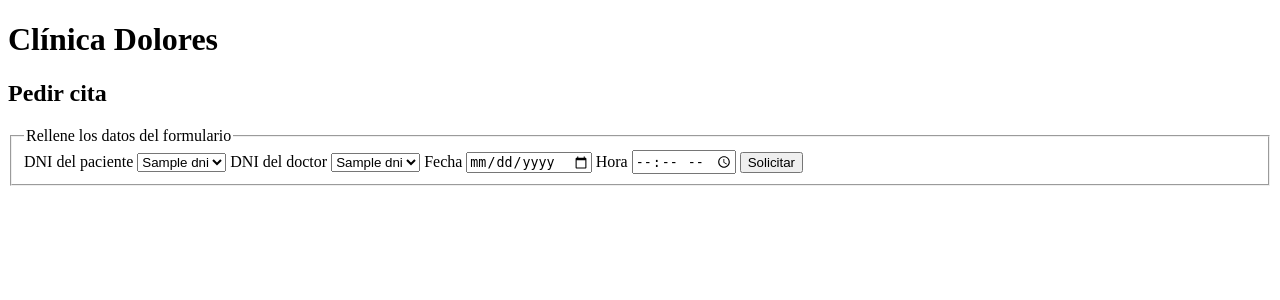
After one commit to jaguileraaguilera/clinica, a PHP site: the page made by views/citas/pedir.php in a window 1280 px wide. The commit adds this page. Shown: the top 300 px of the page. Run offline with PHP 8.4, Linux system fonts and the light colour scheme; the template is opened without the code that fills it: most values are stand-ins (such as "Sample title", 1, 10 or a date in 2020); some libraries are stand-ins or nearby versions.

Commit message:
formulario solicitud cita usuario administrador implementado

```diff
--- a/controllers/DoctorController.php
+++ b/controllers/DoctorController.php
@@ -16,8 +16,12 @@ class DoctorController {
     $this -> service -> datos_doctor($dni_doctor);
   }
 
+  public function extraer_todos() {
+    return $this -> service -> listar();
+  }
+
   public function listar() {
-    $doctores = $this -> service -> listar();
+    $doctores = $this -> extraer_todos();
     require_once 'views/volver_inicio.php';
     require_once 'views/doctor/listar.php';
     return $doctores;
--- a/controllers/UsuarioController.php
+++ b/controllers/UsuarioController.php
@@ -23,8 +23,12 @@ class UsuarioController {
     return $this -> service -> datos_usuario($correo_usuario);
   }
 
+  public function extraer_todos() {
+    return $this -> service -> listar();
+  }
+
   public function listar() {
-    $usuarios = $this -> service -> listar();
+    $usuarios = $this -> extraer_todos();
     require_once 'views/volver_inicio.php';
     require_once 'views/usuario/listar.php';
     return $usuarios;
--- /dev/null
+++ b/views/citas/pedir.php
@@ -0,0 +1,31 @@
+<section>
+    <h2>Pedir cita</h2>
+
+    <form action="<?=base_url?>/Cita/pedir" method="POST">
+        <fieldset>
+            <legend>Rellene los datos del formulario</legend>
+
+            <label for="paciente_dni">DNI del paciente</label>
+            <select id="paciente_dni" name="paciente_dni">
+            <?php foreach($usuarios as $usuario):?>
+                <option value="<?=$usuario->getDni()?>"><?=$usuario->getDni()?></option>
+            <?php endforeach;?>
+            </select>
+
+            <label for="doctor_dni">DNI del doctor</label>
+            <select id="doctor_dni" name="doctor_dni">
+            <?php foreach($doctores as $doctor):?>
+                <option value="<?=$doctor->getDni()?>"><?=$doctor->getDni()?></option>
+            <?php endforeach;?>
+            </select>
+
+            <label for="fecha">Fecha</label>
+            <input type="date" name="fecha" id="fecha" required>
+
+            <label for="hora">Hora</label>
+            <input type="time" name="hora" id="hora" required>
+
+            <input type="submit" value="Solicitar">
+        </fieldset>
+    </form>
+</section>
--- a/views/usuario/panel_administrador.php
+++ b/views/usuario/panel_administrador.php
@@ -25,7 +25,7 @@
     <nav>
         <ul>
             <li><a href="<?=base_url."/Cita/listar"?>">Ver todas</a></li>
-            <li><a href="#">Pedir cita</a></li>
+            <li><a href="<?=base_url."/Cita/ver_formulario_solicitud"?>">Pedir cita</a></li>
             <li><a href="<?=base_url."/Cita/ver_opciones_borrado" ?>">Anular una cita</a></li>
         </ul>
     </nav>
@@ -35,7 +35,6 @@
         <ul>
             <li><a href="<?=base_url."/Especialidad/listar"?>">Ver todas</a></li>
             <li><a href="#">Registrar una nueva especialidad</a></li>
-            <li><a href="#">Modificar los datos de una especialidad</a></li>
             <li><a href="<?=base_url."/Especialidad/ver_opciones_borrado" ?>">Borrar</a></li>
         </ul>
     </nav>
```
Also changed, not shown: controllers/CitaController.php (+12 -0 lines).
